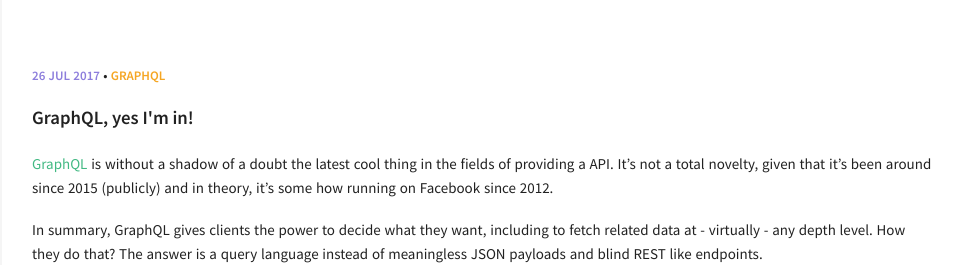
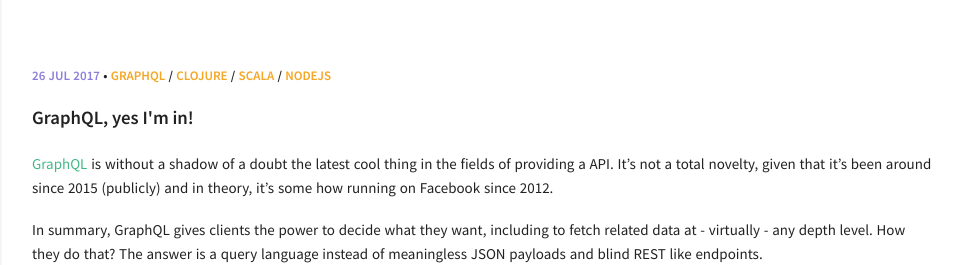
Before and after one commit to paulosuzart/paulosuzart.github.io, a Jekyll site: the page built from index.html, in a window 1280 px wide. Shown: the top 265 px of the page, without its empty margins (318-1280 px from the left). Built offline with Jekyll 4.4.1, drawn with Linux system fonts in a browser that asks for light colours.

Commit message:
Added tags

```diff
--- a/_posts/2017-07-26-graphql-yes-im-in.md
+++ b/_posts/2017-07-26-graphql-yes-im-in.md
@@ -3,7 +3,7 @@
 title: "GraphQL, yes I'm in!"
 date: 2017-07-26 13:22
 comments: true
-categories: [graphql]
+categories: [graphql, clojure, scala, nodejs]
 ---
 
 [GraphQL](http://graphql.org) is without a shadow of a doubt the latest cool thing in the fields of providing a API. It's not a total novelty, given that it's been around since 2015 (publicly) and in theory, it's some how running on Facebook since 2012.
```
